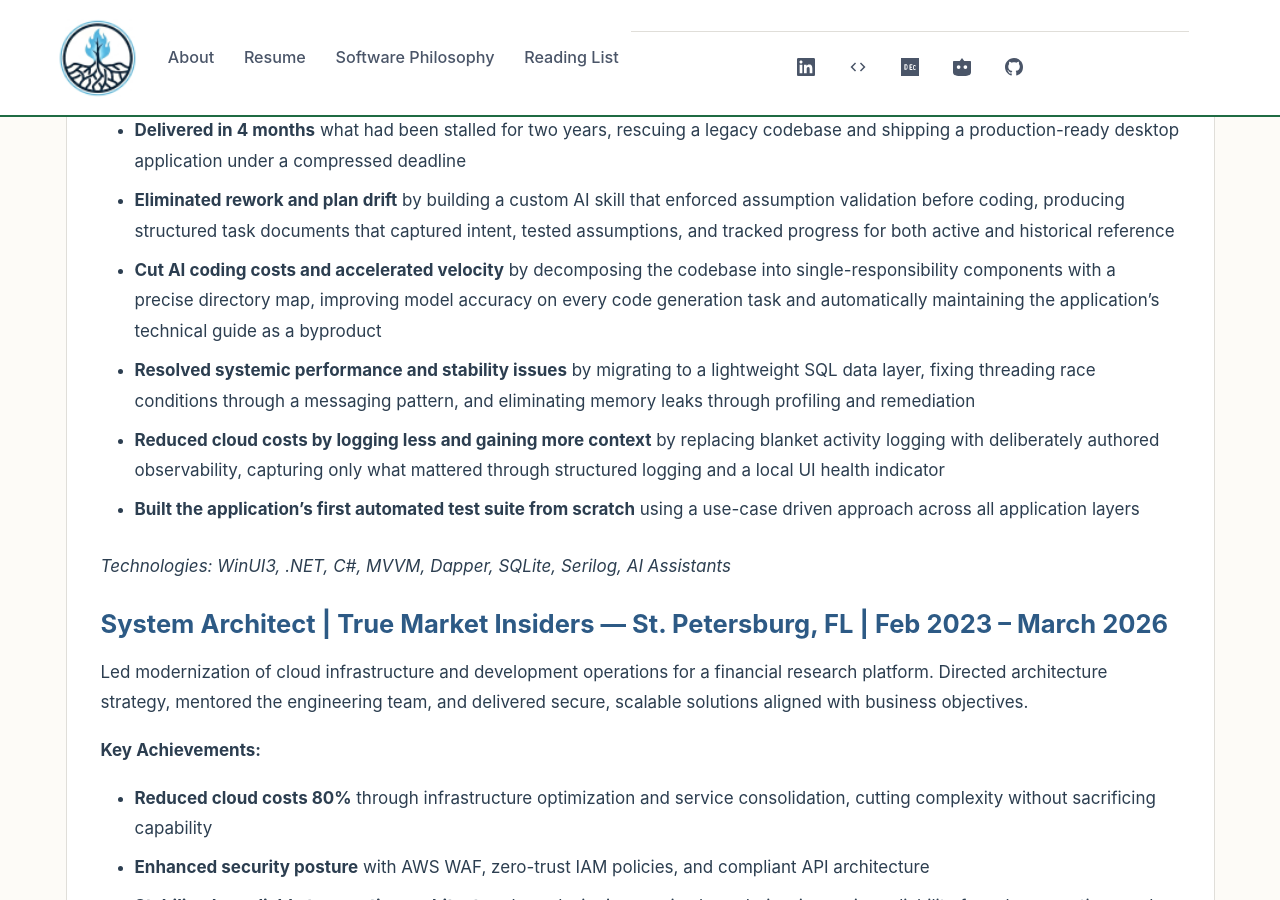
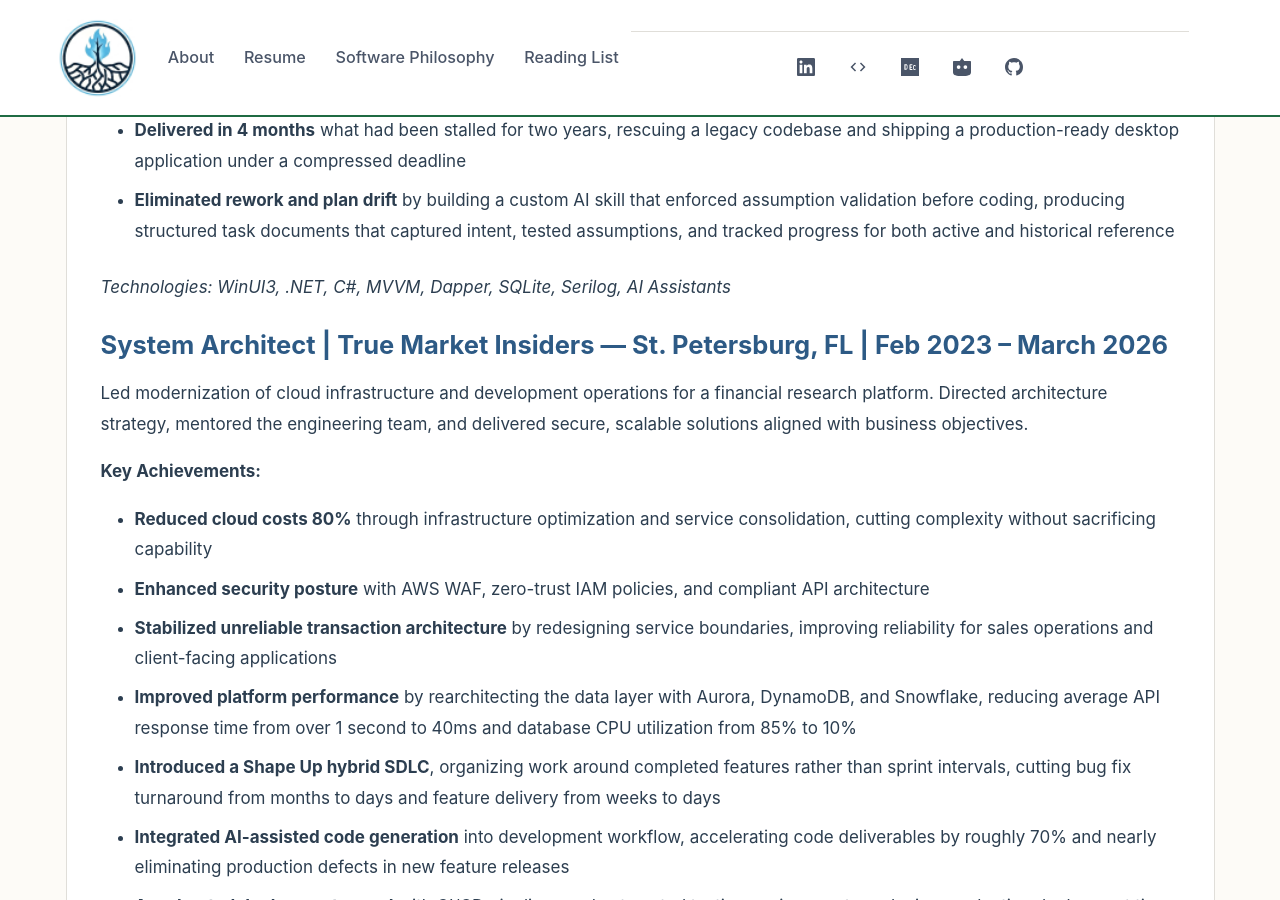
Before and after one commit to stevenstuartm/stevenstuartm.github.io, a Jekyll site: the page built from pages/resume.md, in a window 1280 px wide and 900 px high, scrolled down 1007 px. Built offline with Jekyll 4.4.1, drawn with Linux system fonts in a browser that asks for light colours.

Commit message:
update resume content

```diff
--- a/pages/resume.md
+++ b/pages/resume.md
@@ -30,10 +30,6 @@ Lead an engineering team responsible for rebuilding and maintaining a customer-f
 **Key Achievements:**
 - **Delivered in 4 months** what had been stalled for two years, rescuing a legacy codebase and shipping a production-ready desktop application under a compressed deadline
 - **Eliminated rework and plan drift** by building a custom AI skill that enforced assumption validation before coding, producing structured task documents that captured intent, tested assumptions, and tracked progress for both active and historical reference
-- **Cut AI coding costs and accelerated velocity** by decomposing the codebase into single-responsibility components with a precise directory map, improving model accuracy on every code generation task and automatically maintaining the application's technical guide as a byproduct
-- **Resolved systemic performance and stability issues** by migrating to a lightweight SQL data layer, fixing threading race conditions through a messaging pattern, and eliminating memory leaks through profiling and remediation
-- **Reduced cloud costs by logging less and gaining more context** by replacing blanket activity logging with deliberately authored observability, capturing only what mattered through structured logging and a local UI health indicator
-- **Built the application's first automated test suite from scratch** using a use-case driven approach across all application layers
 
 *Technologies: WinUI3, .NET, C#, MVVM, Dapper, SQLite, Serilog, AI Assistants*
 
```
